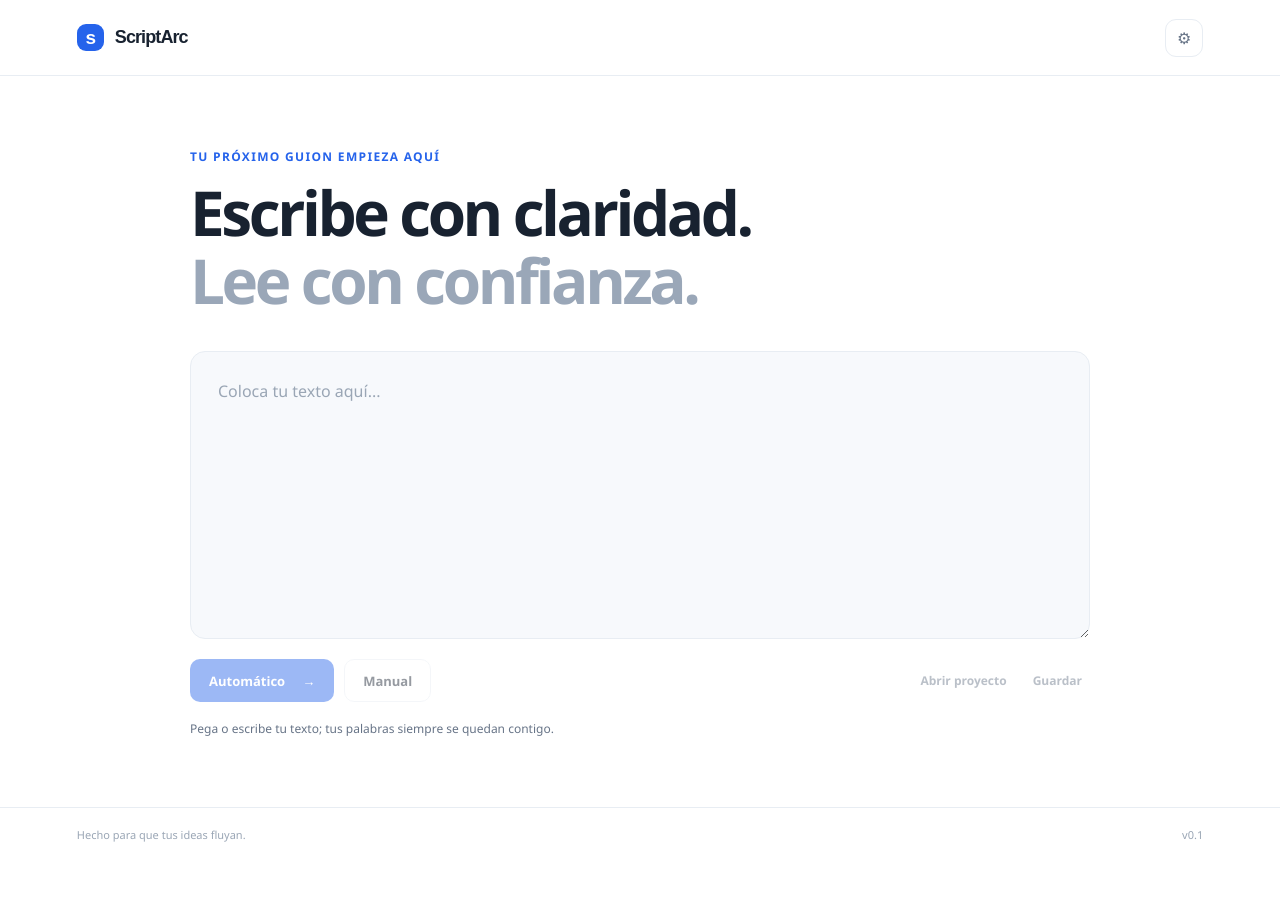
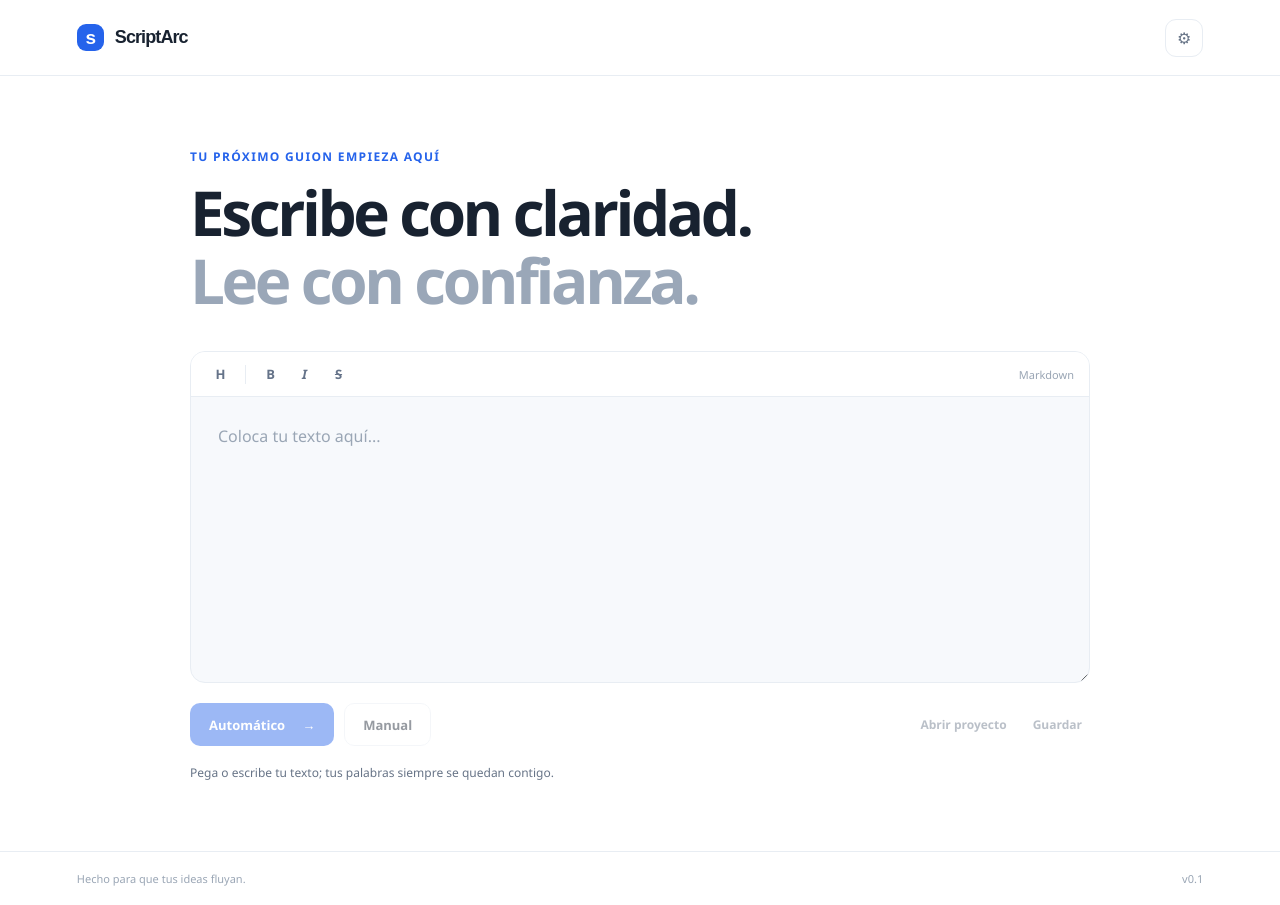
Before and after one commit to Sigilo-dev/ScriptArc, a Vue app: page / in a window 1280 px wide. Before the commit the page ends 861 px from the top, so only its background shows below. Built offline with nearby package versions, Linux system fonts and the light colour scheme.

Commit message:
feat: add markdown script editor

```diff
--- a/src/App.vue
+++ b/src/App.vue
@@ -1,5 +1,7 @@
 <script setup lang="ts">
 import { computed, ref } from "vue";
+import ScriptEditor from "./features/editor/ScriptEditor.vue";
+import { parseMarkdown } from "./features/markdown/parseMarkdown";
 
 type Screen = "editor" | "teleprompter";
 type TimingMode = "automatic" | "manual";
@@ -8,7 +10,8 @@ const screen = ref<Screen>("editor");
 const timingMode = ref<TimingMode>("automatic");
 const sourceMarkdown = ref("");
 const cursor = ref(0);
-const words = computed(() => sourceMarkdown.value.trim().split(/\s+/).filter(Boolean));
+const document = computed(() => parseMarkdown(sourceMarkdown.value));
+const words = computed(() => document.value.tokens);
 
 function start(mode: TimingMode) {
   timingMode.value = mode;
@@ -69,17 +72,7 @@ function retreat() {
           <h1>Escribe con claridad.<br><span>Lee con confianza.</span></h1>
         </div>
 
-        <label
-          class="sr-only"
-          for="script-source"
-        >Texto en Markdown</label>
-        <textarea
-          id="script-source"
-          v-model="sourceMarkdown"
-          class="script-input"
-          placeholder="Coloca tu texto aquí..."
-          spellcheck="true"
-        />
+        <ScriptEditor v-model="sourceMarkdown" />
 
         <div class="editor-actions">
           <div class="primary-actions">
@@ -155,9 +148,12 @@ function retreat() {
         >
           <span
             v-for="(word, index) in words"
-            :key="`${index}-${word}`"
-            :class="{ 'word-current': index === cursor, 'word-spoken': index < cursor }"
-          >{{ word }} </span>
+            :key="`${index}-${word.visibleText}`"
+            :class="[
+              { 'word-current': index === cursor, 'word-spoken': index < cursor },
+              word.emphasis ? `word-${word.emphasis}` : '',
+            ]"
+          >{{ word.visibleText }} </span>
         </div>
         <p
           v-if="!words.length"
--- a/src/assets/main.css
+++ b/src/assets/main.css
@@ -35,6 +35,17 @@ button:focus-visible, textarea:focus-visible, a:focus-visible { outline: 3px sol
 h1 { margin: 0; font-family: "Aptos Display", "Segoe UI", sans-serif; font-size: clamp(36px, 5.2vw, 62px); line-height: 1.09; letter-spacing: -.055em; font-weight: 700; }
 h1 span { color: #9aa7b8; }
 .script-input { display: block; width: 100%; min-height: min(36vh, 330px); resize: vertical; padding: 25px 27px; border: 1px solid var(--line); border-radius: 15px; background: var(--surface-muted); color: var(--text); font-size: 16px; line-height: 1.75; transition: border-color .18s, box-shadow .18s; }
+.markdown-editor { overflow: hidden; border: 1px solid var(--line); border-radius: 15px; background: var(--surface-muted); transition: border-color .18s, box-shadow .18s; }
+.markdown-editor:focus-within { border-color: #abc4ff; box-shadow: 0 0 0 4px #eaf1ff; }
+.markdown-toolbar { min-height: 45px; display: flex; align-items: center; gap: 5px; padding: 0 15px; border-bottom: 1px solid var(--line); background: var(--surface); }
+.format-button { width: 29px; height: 29px; display: grid; place-items: center; border: 0; border-radius: 7px; background: transparent; color: #657389; font-size: 13px; font-weight: 700; cursor: pointer; }
+.format-button:hover { background: var(--accent-soft); color: var(--accent); }
+.format-italic { font-style: italic; }
+.format-strike { text-decoration: line-through; }
+.toolbar-divider { width: 1px; height: 19px; margin: 0 5px; background: var(--line); }
+.toolbar-note { margin-left: auto; color: #99a5b4; font-size: 11px; }
+.markdown-editor .script-input { min-height: min(36vh, 285px); border: 0; border-radius: 0; background: transparent; box-shadow: none; }
+.markdown-editor .script-input:focus { border: 0; outline: none; }
 .script-input::placeholder { color: #9aa6b5; }
 .script-input:focus { border-color: #abc4ff; box-shadow: 0 0 0 4px #eaf1ff; outline: none; }
 .editor-actions { margin-top: 20px; display: flex; justify-content: space-between; align-items: center; gap: 20px; }
@@ -61,6 +72,9 @@ h1 span { color: #9aa7b8; }
 .prompter-text span { transition: color .25s, opacity .25s; }
 .prompter-text .word-current { color: #fff; }
 .prompter-text .word-spoken { color: #d35062; }
+.prompter-text .word-strong { font-weight: 800; }
+.prompter-text .word-emphasis { font-style: italic; }
+.prompter-text .word-strikethrough { text-decoration: line-through; }
 .empty-prompter { color: #9ab0ce; }
 .prompter-controls { position: sticky; bottom: 0; min-height: 80px; display: flex; justify-content: center; align-items: center; gap: 24px; border-top: 1px solid rgba(255,255,255,.1); background: rgba(7,26,53,.92); backdrop-filter: blur(12px); }
 .prompter-controls .button-secondary { border-color: rgba(255,255,255,.18); background: transparent; color: white; }
--- /dev/null
+++ b/src/features/editor/ScriptEditor.vue
@@ -0,0 +1,113 @@
+<script setup lang="ts">
+import { nextTick, ref } from "vue";
+
+defineProps<{ modelValue: string }>();
+const emit = defineEmits<{ "update:modelValue": [value: string] }>();
+
+const textarea = ref<HTMLTextAreaElement | null>(null);
+
+function wrapSelection(before: string, after: string) {
+  const field = textarea.value;
+  if (!field) return;
+  const start = field.selectionStart;
+  const end = field.selectionEnd;
+  const selection = field.value.slice(start, end) || "texto";
+  field.setRangeText(`${before}${selection}${after}`, start, end, "select");
+  emit("update:modelValue", field.value);
+  nextTick(() => {
+    field.focus();
+    field.setSelectionRange(start + before.length, start + before.length + selection.length);
+  });
+}
+
+function addHeading() {
+  const field = textarea.value;
+  if (!field) return;
+  const start = field.selectionStart;
+  const lineStart = field.value.lastIndexOf("\n", Math.max(0, start - 1)) + 1;
+  const lineEndIndex = field.value.indexOf("\n", start);
+  const lineEnd = lineEndIndex === -1 ? field.value.length : lineEndIndex;
+  const currentLine = field.value.slice(lineStart, lineEnd);
+  const markerLength = /^(?:#{1,6}\s*)/u.exec(currentLine)?.[0].length ?? 0;
+  field.setRangeText("## ", lineStart, lineStart + markerLength, "end");
+  emit("update:modelValue", field.value);
+  nextTick(() => {
+    field.focus();
+    const caret = lineStart + 3;
+    field.setSelectionRange(caret, caret);
+  });
+}
+
+function updateText(event: Event) {
+  emit("update:modelValue", (event.target as HTMLTextAreaElement).value);
+}
+</script>
+
+<template>
+  <div class="markdown-editor">
+    <div
+      class="markdown-toolbar"
+      role="toolbar"
+      aria-label="Formato Markdown"
+    >
+      <button
+        type="button"
+        class="format-button"
+        aria-label="Insertar título"
+        title="Título"
+        @mousedown.prevent
+        @click="addHeading"
+      >
+        H
+      </button>
+      <span
+        class="toolbar-divider"
+        aria-hidden="true"
+      />
+      <button
+        type="button"
+        class="format-button format-strong"
+        aria-label="Insertar negrita"
+        title="Negrita"
+        @mousedown.prevent
+        @click="wrapSelection('**', '**')"
+      >
+        B
+      </button>
+      <button
+        type="button"
+        class="format-button format-italic"
+        aria-label="Insertar cursiva"
+        title="Cursiva"
+        @mousedown.prevent
+        @click="wrapSelection('*', '*')"
+      >
+        I
+      </button>
+      <button
+        type="button"
+        class="format-button format-strike"
+        aria-label="Insertar tachado"
+        title="Tachado"
+        @mousedown.prevent
+        @click="wrapSelection('~~', '~~')"
+      >
+        S
+      </button>
+      <span class="toolbar-note">Markdown</span>
+    </div>
+    <label
+      class="sr-only"
+      for="script-source"
+    >Texto en Markdown</label>
+    <textarea
+      id="script-source"
+      ref="textarea"
+      class="script-input"
+      :value="modelValue"
+      placeholder="Coloca tu texto aquí..."
+      spellcheck="true"
+      @input="updateText"
+    />
+  </div>
+</template>
```
